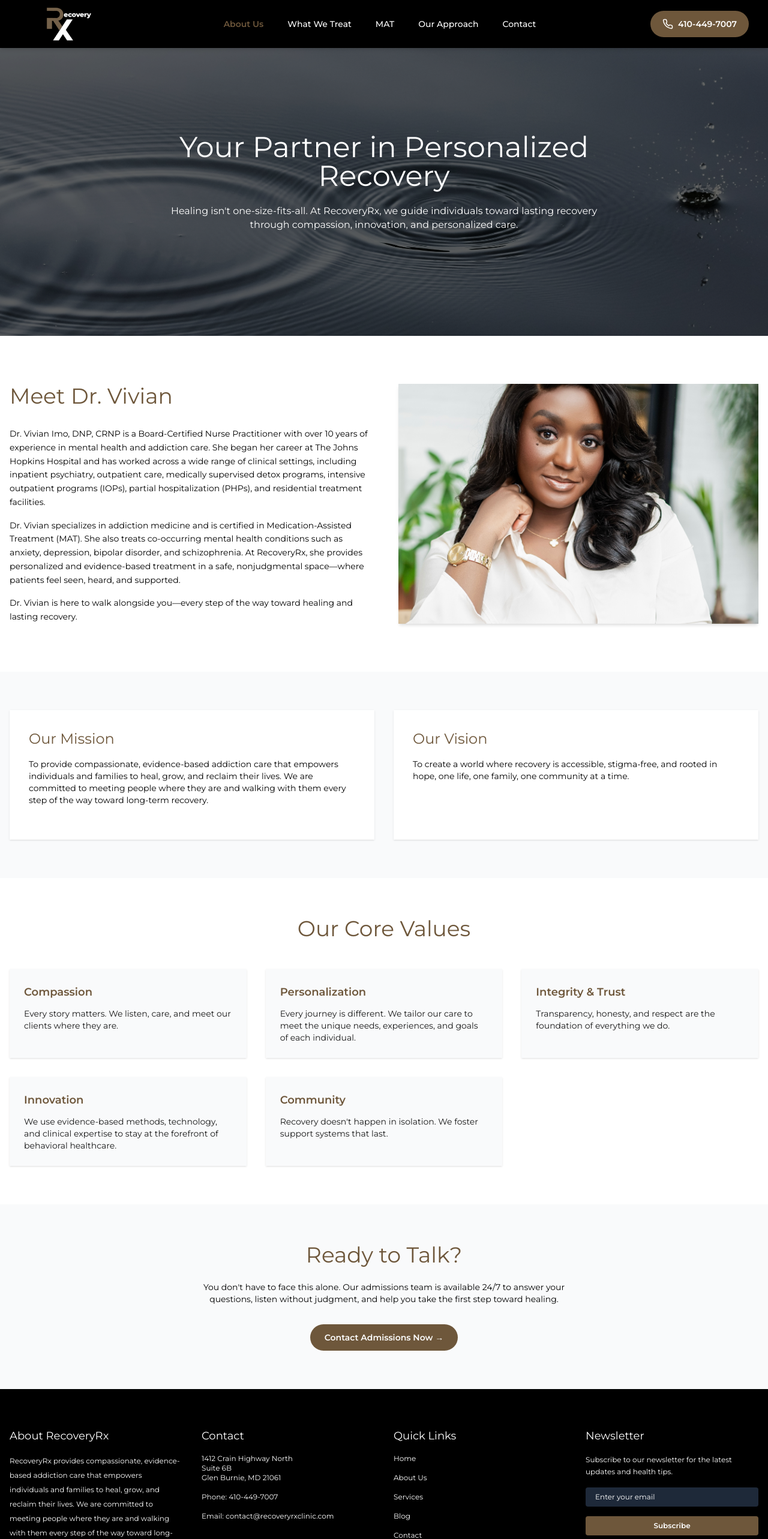
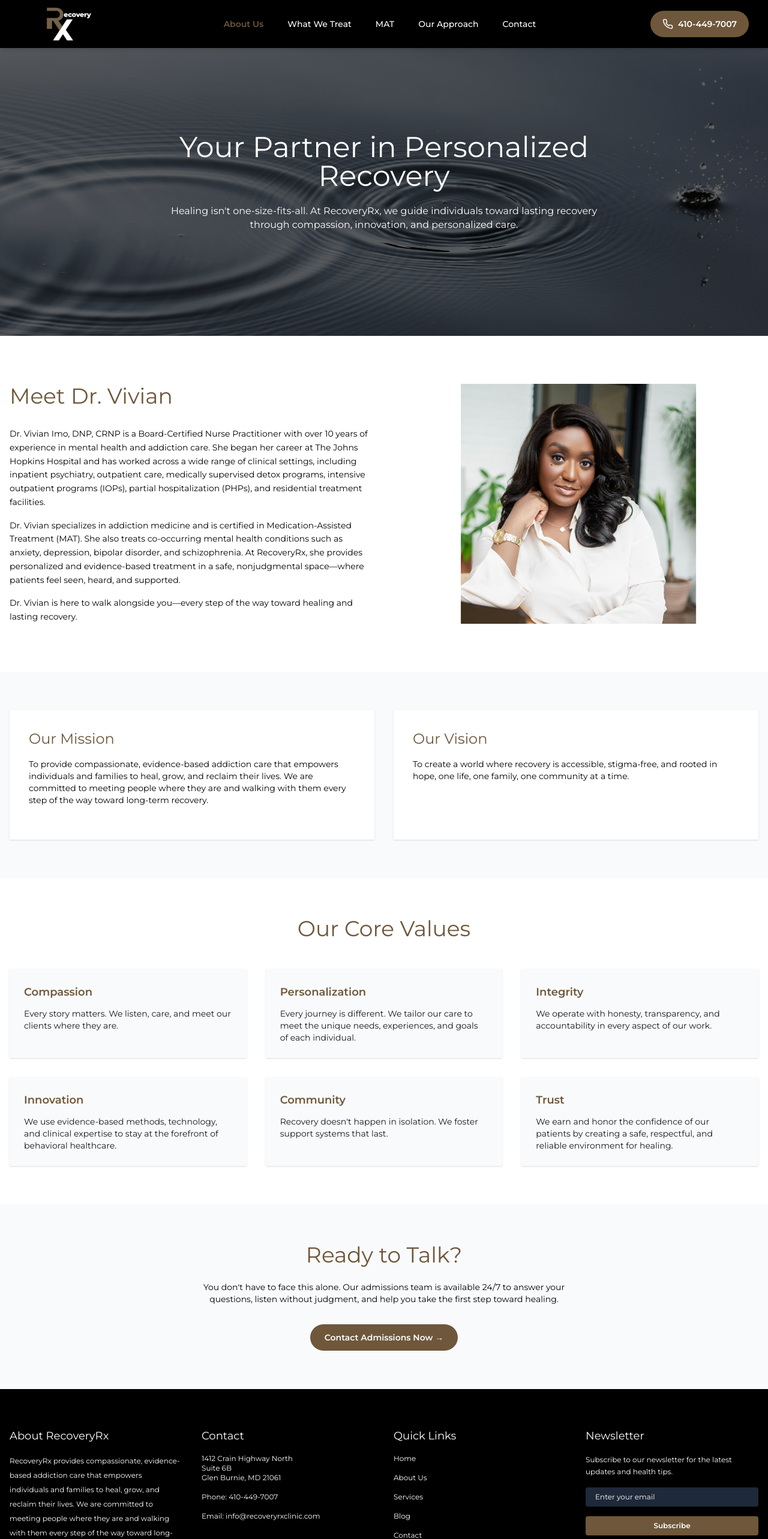
Before and after one commit to orlamee/recoveryrx, a Next.js app: page /about in a window 1280 px wide. Shown: the top 2566 px of the page at 60% size. Built offline with nearby package versions, Linux system fonts and the light colour scheme.

Commit message:
Refactor About and Contact pages for improved content clarity and update Footer email address

```diff
--- a/src/app/about/page.tsx
+++ b/src/app/about/page.tsx
@@ -71,9 +71,9 @@ export default function AboutPage() {
                 src="/images/vivian.jpeg"
                 alt="Dr. Vivian Imo"
                 fill
-                className="object-cover shadow-md transition-all duration-500 ease-in-out group-hover:scale-105 group-hover:shadow-xl animate-pulse"
+                className="object-contain object-top transition-all duration-500 ease-in-out group-hover:scale-105 animate-pulse"
               />
-              <div className="absolute inset-0 bg-gradient-to-t from-black/20 to-transparent opacity-0 group-hover:opacity-100 transition-opacity duration-300"></div>
+              {/* <div className="absolute inset-0 bg-gradient-to-t from-black/20 to-transparent opacity-0 group-hover:opacity-100 transition-opacity duration-300"></div> */}
             </div>
           </div>
         </div>
@@ -123,9 +123,9 @@ export default function AboutPage() {
                   "Every journey is different. We tailor our care to meet the unique needs, experiences, and goals of each individual.",
               },
               {
-                title: "Integrity & Trust",
+                title: "Integrity",
                 description:
-                  "Transparency, honesty, and respect are the foundation of everything we do.",
+                  "We operate with honesty, transparency, and accountability in every aspect of our work.",
               },
               {
                 title: "Innovation",
@@ -136,6 +136,11 @@ export default function AboutPage() {
                 title: "Community",
                 description:
                   "Recovery doesn't happen in isolation. We foster support systems that last.",
+              },
+              {
+                title: "Trust",
+                description:
+                  "We earn and honor the confidence of our patients by creating a safe, respectful, and reliable environment for healing.",
               },
             ].map((value, index) => (
               <div key={index} className="bg-gray-50 p-6 rounded-none shadow">
--- a/src/app/contact/page.tsx
+++ b/src/app/contact/page.tsx
@@ -50,7 +50,7 @@ export default function ContactPage() {
               {
                 icon: <FaMapMarkerAlt className="text-3xl text-[#6e573b]" />,
                 title: "Visit Us",
-                content: "RecoveryRx Center",
+                content: "Suboxone Clinic",
                 detail: "1412 Crain Highway North\nSuite 6B\nGlen Burnie, MD 21061",
                 link: "#map",
                 linkText: "Get Directions",
@@ -59,15 +59,15 @@ export default function ContactPage() {
                 icon: <FaEnvelope className="text-3xl text-[#6e573b]" />,
                 title: "Email Us",
                 content: "General Inquiries",
-                detail: "contact@recoveryrxclinic.com",
-                link: "mailto:help@contact@recoveryrxclinic.com",
+                detail: "info@recoveryrxclinic.com",
+                link: "mailto:help@info@recoveryrxclinic.com",
                 linkText: "Send Email",
               },
               {
                 icon: <FaClock className="text-3xl text-[#6e573b]" />,
-                title: "Hours",
-                content: "Open 24 Hours",
-                detail: "Admissions available anytime",
+                title: "Work Hours",
+                content: "Clinic Hours",
+                detail: "Monday: 10am-3pm\nTuesday: 10am-3pm\nWednesday: 10am-3pm\nThursday: Closed\nFriday: 10am-3pm\nSaturday: 10am-3pm\nSunday: Closed",
                 link: "#contact",
                 linkText: "Schedule Call",
               },
--- a/src/components/Footer.tsx
+++ b/src/components/Footer.tsx
@@ -37,7 +37,7 @@ const Footer = () => {
                 <p>Glen Burnie, MD 21061</p>
               </div>
               <p className="text-white">Phone: 410-449-7007</p>
-              <p className="text-white">Email: contact@recoveryrxclinic.com</p>
+              <p className="text-white">Email: info@recoveryrxclinic.com</p>
             </div>
           </div>
 
--- a/src/components/hero.tsx
+++ b/src/components/hero.tsx
@@ -2,7 +2,7 @@
 
 import { useState, useEffect } from "react";
 import Image from "next/image";
-import { FiChevronLeft, FiChevronRight } from "react-icons/fi";
+// import { FiChevronLeft, FiChevronRight } from "react-icons/fi";
 
 const slides = [
   {
@@ -36,13 +36,13 @@ export default function Hero() {
     return () => clearInterval(interval);
   }, [isAutoPlaying]);
 
-  const nextSlide = () => {
-    setCurrentSlide((prev) => (prev + 1) % slides.length);
-  };
+  // const nextSlide = () => {
+  //   setCurrentSlide((prev) => (prev + 1) % slides.length);
+  // };
 
-  const prevSlide = () => {
-    setCurrentSlide((prev) => (prev - 1 + slides.length) % slides.length);
-  };
+  // const prevSlide = () => {
+  //   setCurrentSlide((prev) => (prev - 1 + slides.length) % slides.length);
+  // };
 
   const goToSlide = (index: number) => {
     setCurrentSlide(index);
@@ -84,7 +84,7 @@ export default function Hero() {
       <div className="z-10 text-center px-4 max-w-6xl relative">
         <h1
           key={`title-${currentSlide}`}
-          className="text-4xl md:text-6xl mb-6 font-bold animate-fade-in-up"
+          className="text-4xl md:text-5xl mb-6 animate-fade-in-up"
         >
           {slides[currentSlide].title}
         </h1>
@@ -103,7 +103,7 @@ export default function Hero() {
       </div>
 
       {/* Navigation Arrows */}
-      <button
+      {/* <button
         onClick={prevSlide}
         className="absolute left-4 top-1/2 -translate-y-1/2 z-20 bg-white/20 hover:bg-white/30 backdrop-blur-sm text-white p-3 rounded-full transition-all duration-300 hover:scale-110"
         aria-label="Previous slide"
@@ -117,7 +117,7 @@ export default function Hero() {
         aria-label="Next slide"
       >
         <FiChevronRight className="text-2xl" />
-      </button>
+      </button> */}
 
       {/* Dot Indicators */}
       <div className="absolute bottom-8 left-1/2 -translate-x-1/2 z-20 flex space-x-3">
@@ -125,7 +125,7 @@ export default function Hero() {
           <button
             key={index}
             onClick={() => goToSlide(index)}
-            className={`w-3 h-3 rounded-full transition-all duration-300 ${
+            className={`w-3 h-3 rounded-full transition-all duration-300 cursor-pointer ${
               index === currentSlide
                 ? 'bg-white scale-125'
                 : 'bg-white/50 hover:bg-white/75'
```
